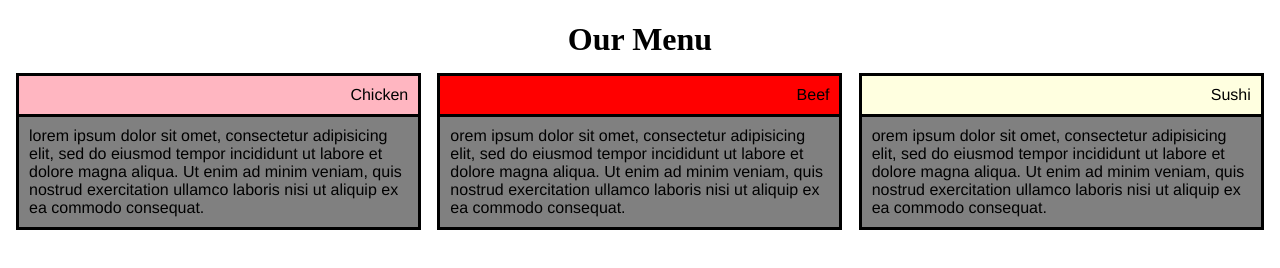
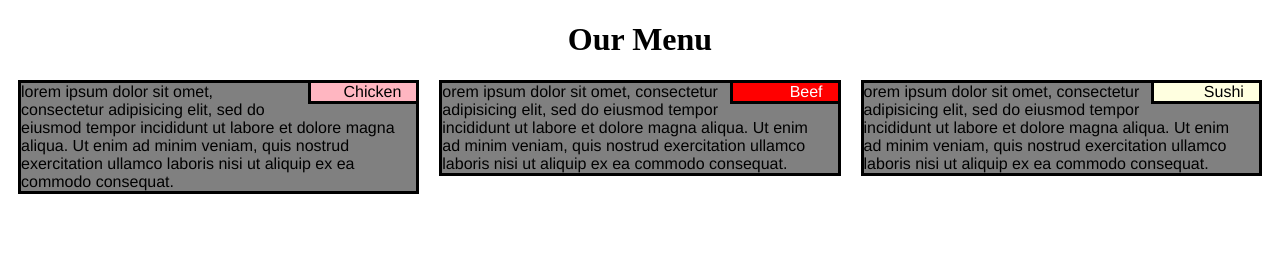
Before and after one commit to austinmj/Coursera, a plain HTML site: page docs/index.html in a window 1280 px wide. Drawn offline with Linux system fonts and the light colour scheme; files that its build step writes are made by us from their sources.

Commit message:
fixed bugs

```diff
--- a/module2-solution/CSS/module2stylesheet.css
+++ b/module2-solution/CSS/module2stylesheet.css
@@ -2,45 +2,73 @@
 /********** Base styles **********/
 * {
   box-sizing: border-box;
+  margin:0;
+  padding:0;
 }
-h1 {
+/*h1 {
   margin-bottom: 15px;
+}*/
+
+div#container {
+  padding-right: 15px;
+  padding-left: 15px;
+  margin-right: auto;
+  margin-left: auto;
+  position: relative;
+  top: 30px;
 }
 
 p {
   border: 3px solid black;
   background-color: #808080;
-  width: 90%;
-  height: 90%;
-  margin-right: auto;
-  margin-left: auto;
-  margin-top: 0px;
+  margin-top:0px;
+  padding-right: 15px;
+  margin-right:10px;
+  margin-left:10px;
   font-family: Helvetica;
   color: black;
-  padding: 10px;
 }
 
 #p1 {
   background-color: #FFB6C1;
   position: relative;
+  /*margin-left: auto;*/
   margin-bottom:0px;
+  margin-top: 0px;
   text-align: right;
-  border-bottom: 0px;
-
+  padding-right: 15px;
+  padding-left: 15px;
+  width:75px;
+  float: right;
 }
 #p2 {
   background-color: #FF0000;
+  color:#FFFFFF;
   position: relative;
+  margin-left: auto;
   margin-bottom:0px;
+  margin-top: 0px;
   text-align: right;
-  border-bottom: 0px;
+  padding-right: 15px;
+  padding-left: 15px;
+  width:75px;
+  float: right;
+  clear: left;
 }
 #p3 {
   background-color: #FFFFE0;
   position: relative;
+  margin-left: auto;
   margin-bottom:0px;
+  margin-top:0px;
   text-align: right;
-  border-bottom: 0px;
+  padding-right: 15px;
+  padding-left: 15px;
+  width:75px;
+  float: right;
+  clear: left;
+
+
 
 }
 /* Simple Responsive Framework. */
```
